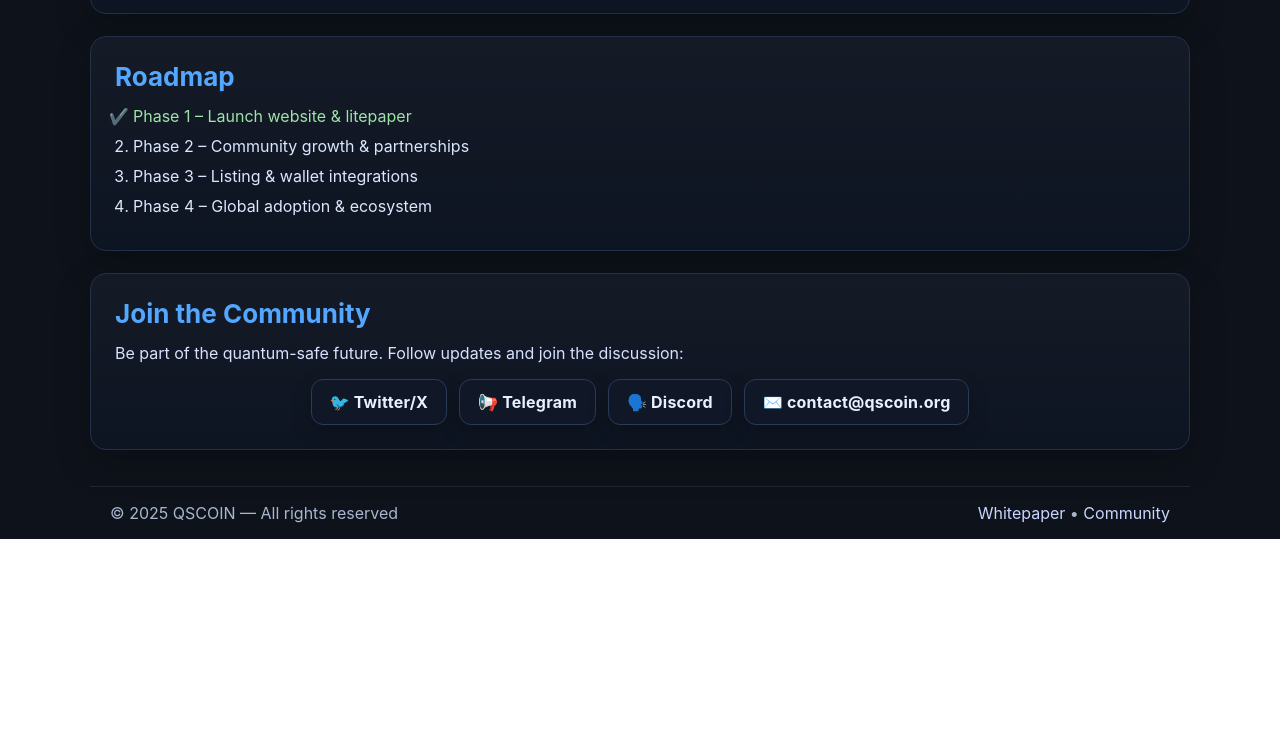
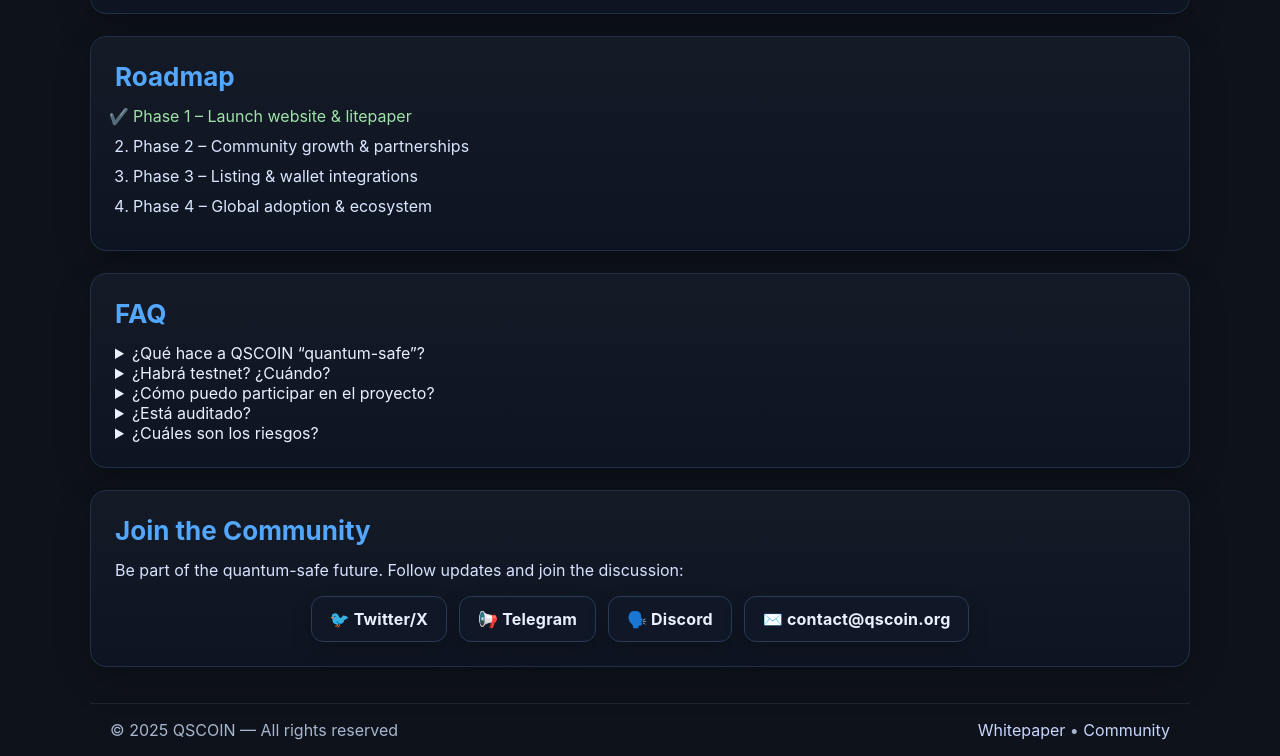
Before and after one commit to ronyma1993/Qscoin-web, a plain HTML site: page index.html in a window 1280 px wide. Shown: the part 1060-1816 px from the top of the page. Before the commit the page ends 1599 px from the top, so only its background shows below. Drawn offline with Linux system fonts and the light colour scheme.

Commit message:
Update index.html

```diff
--- a/index.html
+++ b/index.html
@@ -124,7 +124,32 @@
       <li>Phase 4 – Global adoption & ecosystem</li>
     </ol>
   </section>
-
+<!-- ===== FAQ ===== -->
+<section id="faq" class="card">
+  <h2>FAQ</h2>
+  <div class="faq">
+    <details>
+      <summary>¿Qué hace a QSCOIN “quantum-safe”?</summary>
+      <p>Usamos criptografía post-cuántica (PQC) para firmas y gestión de claves. El enfoque es híbrido (PQC + clásica) para compatibilidad hoy y resistencia a ataques cuánticos mañana.</p>
+    </details>
+    <details>
+      <summary>¿Habrá testnet? ¿Cuándo?</summary>
+      <p>Sí. El plan es publicar un <em>litepaper</em> técnico, luego testnet pública con auditorías de terceros. Fechas se anunciarán en la comunidad.</p>
+    </details>
+    <details>
+      <summary>¿Cómo puedo participar en el proyecto?</summary>
+      <p>Únete al Discord/Telegram, participa en discusiones de gobernanza y pruebas de testnet. También habrá programas de <em>grants</em> y recompensas por contribuciones.</p>
+    </details>
+    <details>
+      <summary>¿Está auditado?</summary>
+      <p>Las auditorías forman parte del roadmap. Se priorizarán librerías PQC bien revisadas y estándares respaldados por NIST.</p>
+    </details>
+    <details>
+      <summary>¿Cuáles son los riesgos?</summary>
+      <p>Riesgo tecnológico (madurez PQC, implementación), de mercado (adopción), regulatorio y de ejecución. Fomentamos transparencia y validación abierta.</p>
+    </details>
+  </div>
+</section>
   <!-- ===== Community ===== -->
   <section id="community" class="card">
     <h2>Join the Community</h2>
```
